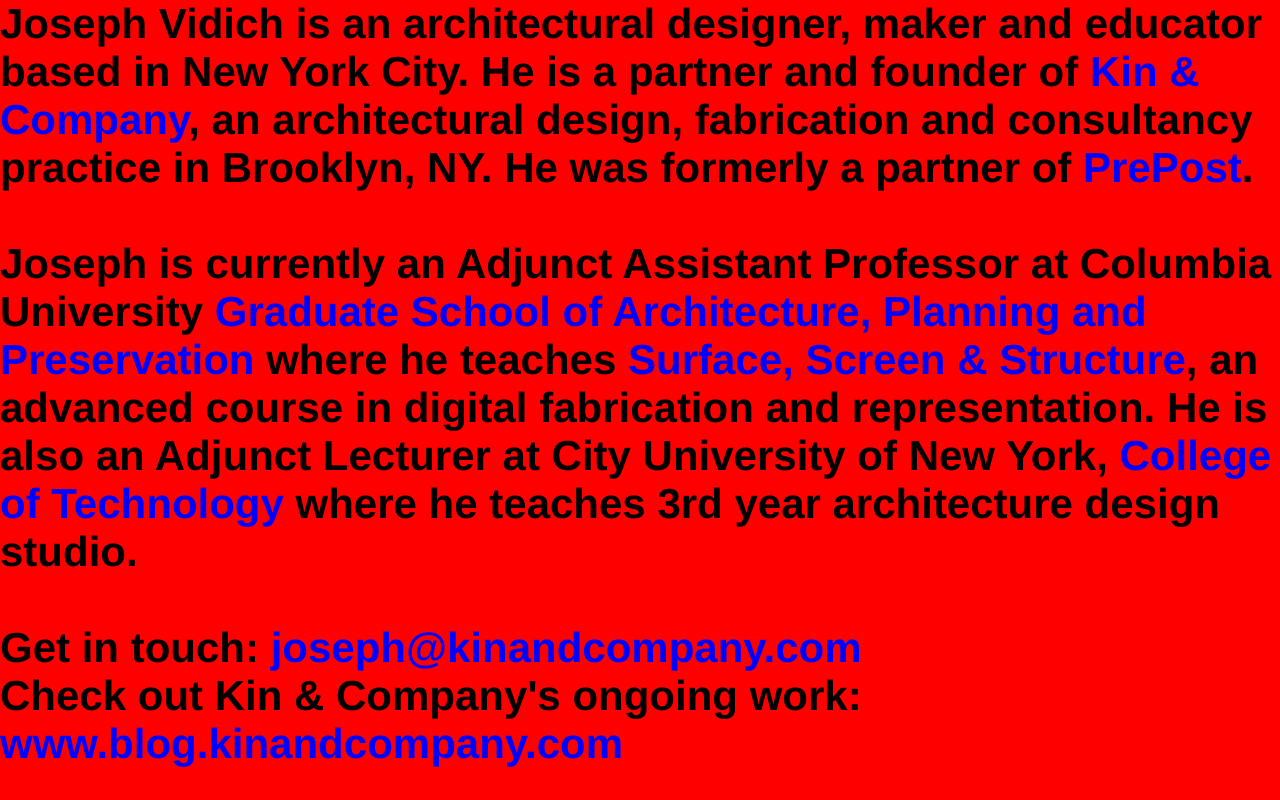
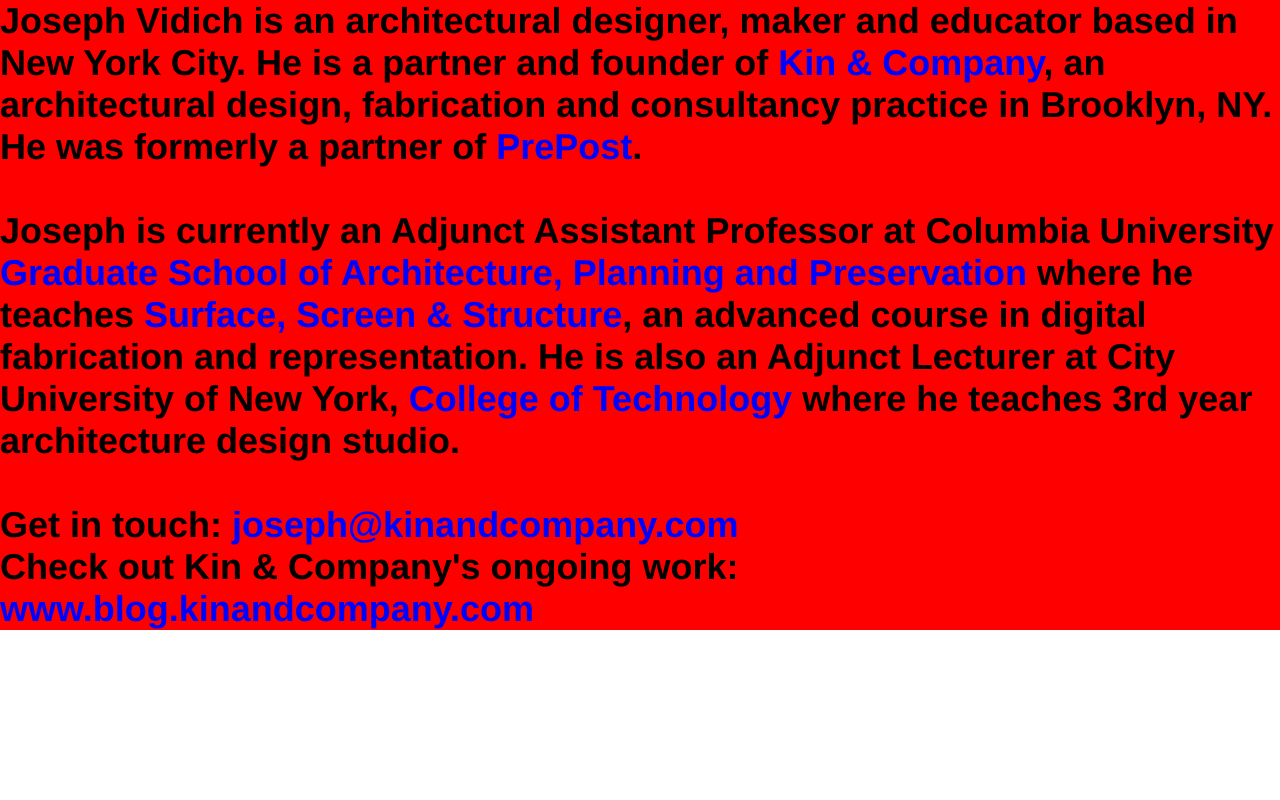
Before and after one commit to KinandCompany/josephvidich, a plain HTML site: page index.html in a window 1280 px wide. Drawn offline with nearby package versions, Linux system fonts and the light colour scheme.

Commit message:
give up on text fill

```diff
--- a/index.html
+++ b/index.html
@@ -1,8 +1,8 @@
 <!DOCTYPE HTML>
 <style>
 		html, body, #container {
-		    min-height: 100%;
-		    height: 100%;
+		    min-width: 100%;
+		    width: 100%;
 		}
 		body {
 			font-family: Helvetica, Arial, sans-serif;
@@ -11,7 +11,6 @@
 		}
 
 		#container {
-			width: 100%;
 			font-size: 36px;
 			background-color: red;
 		}
@@ -35,7 +34,7 @@
 	<script src="jquery.textfill.min.js"></script>
 
 	<script type="text/javascript">
-
+/*
 	$(document).ready(function() {
 
 		$(window).resize(function() {
@@ -45,7 +44,7 @@
 		        });
 			}).resize();
 
-		});
+		});*/
 
 	</script>
 
```
